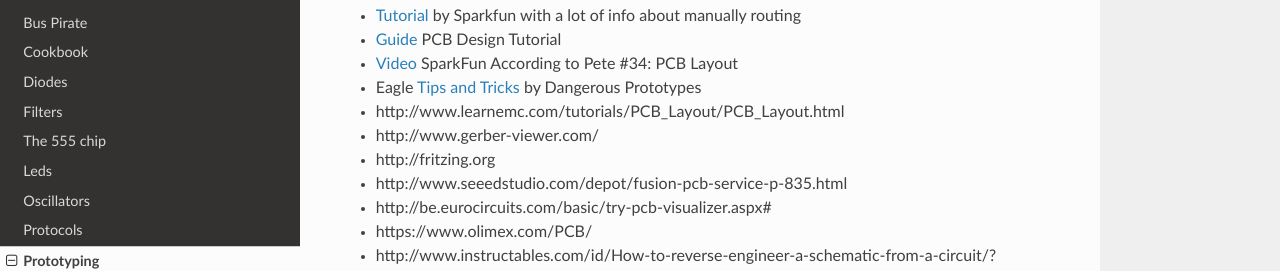
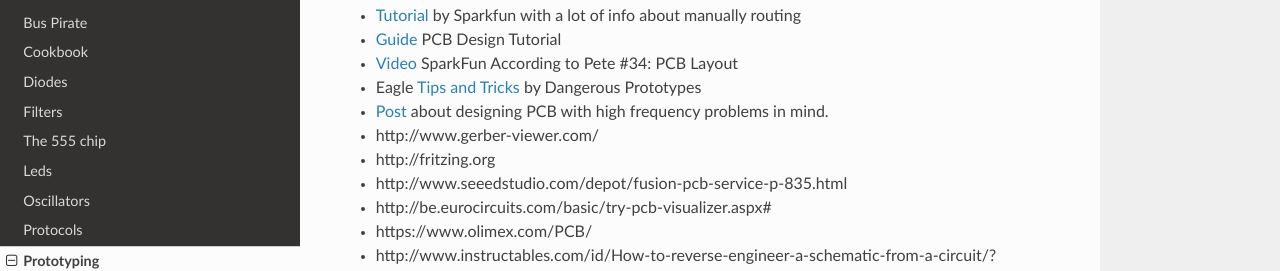
Before and after one commit to gipi/electronics-notes, an MkDocs documentation site: the page built from docs/Prototyping.md, in a window 1280 px wide and 900 px high, scrolled down 5049 px. Shown: the part 156-427 px from the top of the window. Built offline with MkDocs 1.6.1, drawn with Linux system fonts in a browser that asks for light colours; nearby versions of some CDN libraries; old or Windows-style settings are respelled for this version of MkDocs.

Commit message:
Add label to link.

```diff
--- a/docs/Prototyping.md
+++ b/docs/Prototyping.md
@@ -123,7 +123,7 @@ processing has finished than you will found the created files in the folder.
  - [Guide](http://www.alternatezone.com/electronics/files/PCBDesignTutorialRevA.pdf) PCB Design Tutorial
  - [Video](https://www.youtube.com/watch?v=NJKZZArjdg8) SparkFun According to Pete #34: PCB Layout
  - Eagle [Tips and Tricks](http://dangerousprototypes.com/docs/Cadsoft_Eagle_tips_and_tricks) by Dangerous Prototypes
- - http://www.learnemc.com/tutorials/PCB_Layout/PCB_Layout.html
+ - [Post](http://www.learnemc.com/tutorials/PCB_Layout/PCB_Layout.html) about designing PCB with high frequency problems in mind.
  - http://www.gerber-viewer.com/
  - http://fritzing.org
  - http://www.seeedstudio.com/depot/fusion-pcb-service-p-835.html
```
